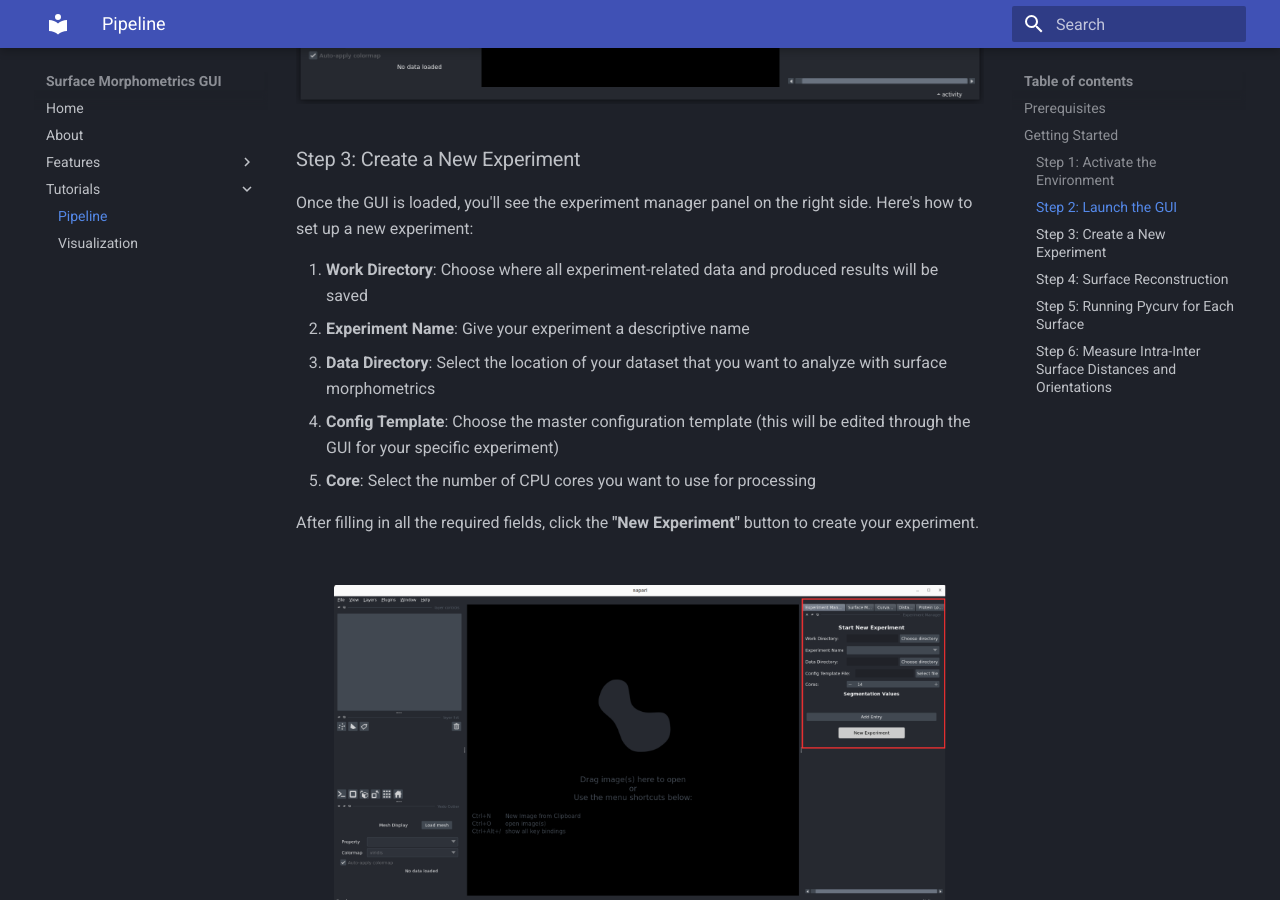
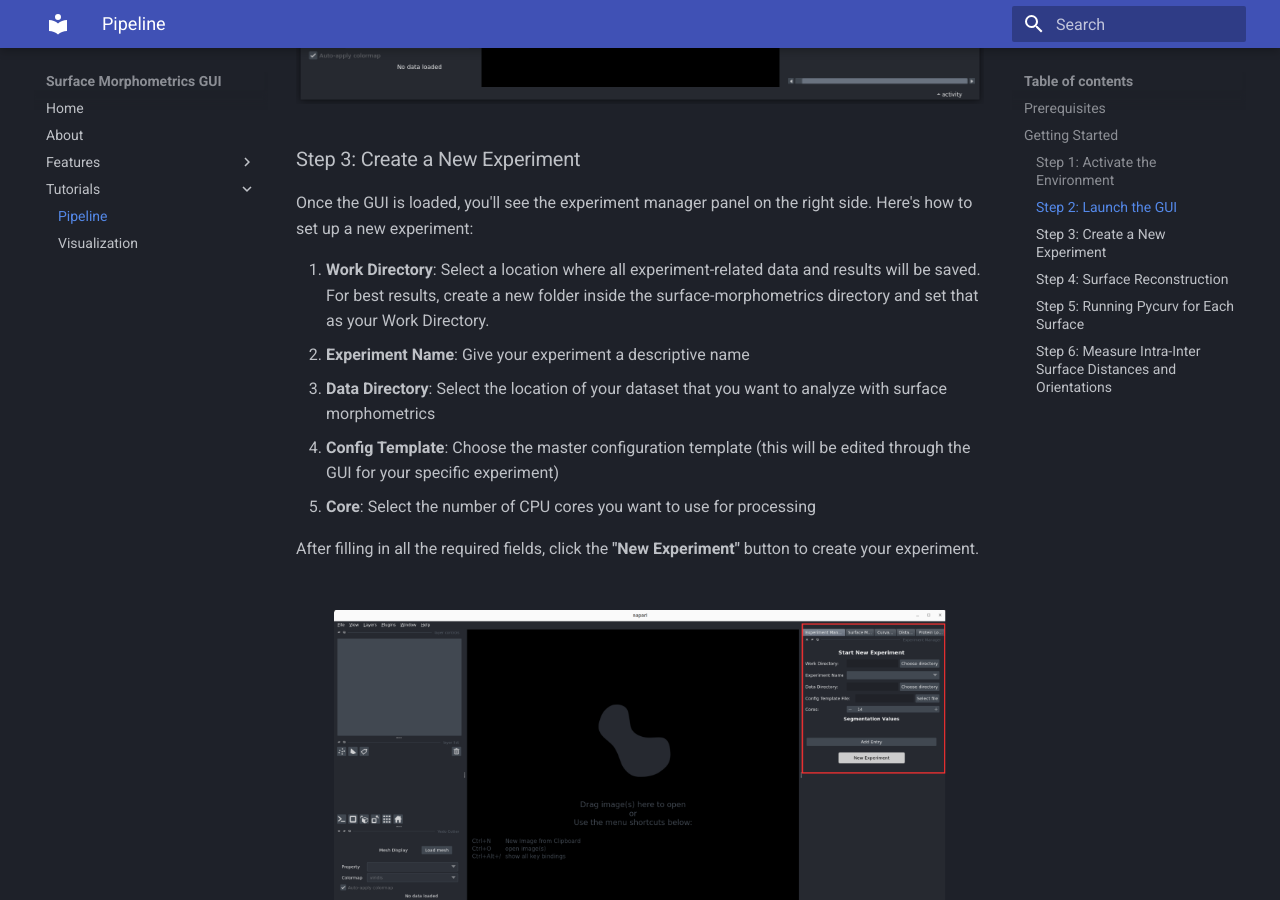
Before and after one commit to baradlab/surface-morphometrics-gui, an MkDocs documentation site: the page built from docs/tutorials/pipeline.md, in a window 1280 px wide and 900 px high, scrolled down 1167 px. Built offline with MkDocs 1.6.1 and Material for MkDocs 9.7.7, drawn with Linux system fonts in a browser that asks for light colours.

Commit message:
Update pipeline.md documentation

```diff
--- a/docs/tutorials/pipeline.md
+++ b/docs/tutorials/pipeline.md
@@ -34,7 +34,7 @@ python main.py
 
 Once the GUI is loaded, you'll see the experiment manager panel on the right side. Here's how to set up a new experiment:
 
-1. **Work Directory**: Choose where all experiment-related data and produced results will be saved
+1. **Work Directory**: Select a location where all experiment-related data and results will be saved. For best results, create a new folder inside the surface-morphometrics directory and set that as your Work Directory.
 2. **Experiment Name**: Give your experiment a descriptive name
 3. **Data Directory**: Select the location of your dataset that you want to analyze with surface morphometrics
 4. **Config Template**: Choose the master configuration template (this will be edited through the GUI for your specific experiment)
```
